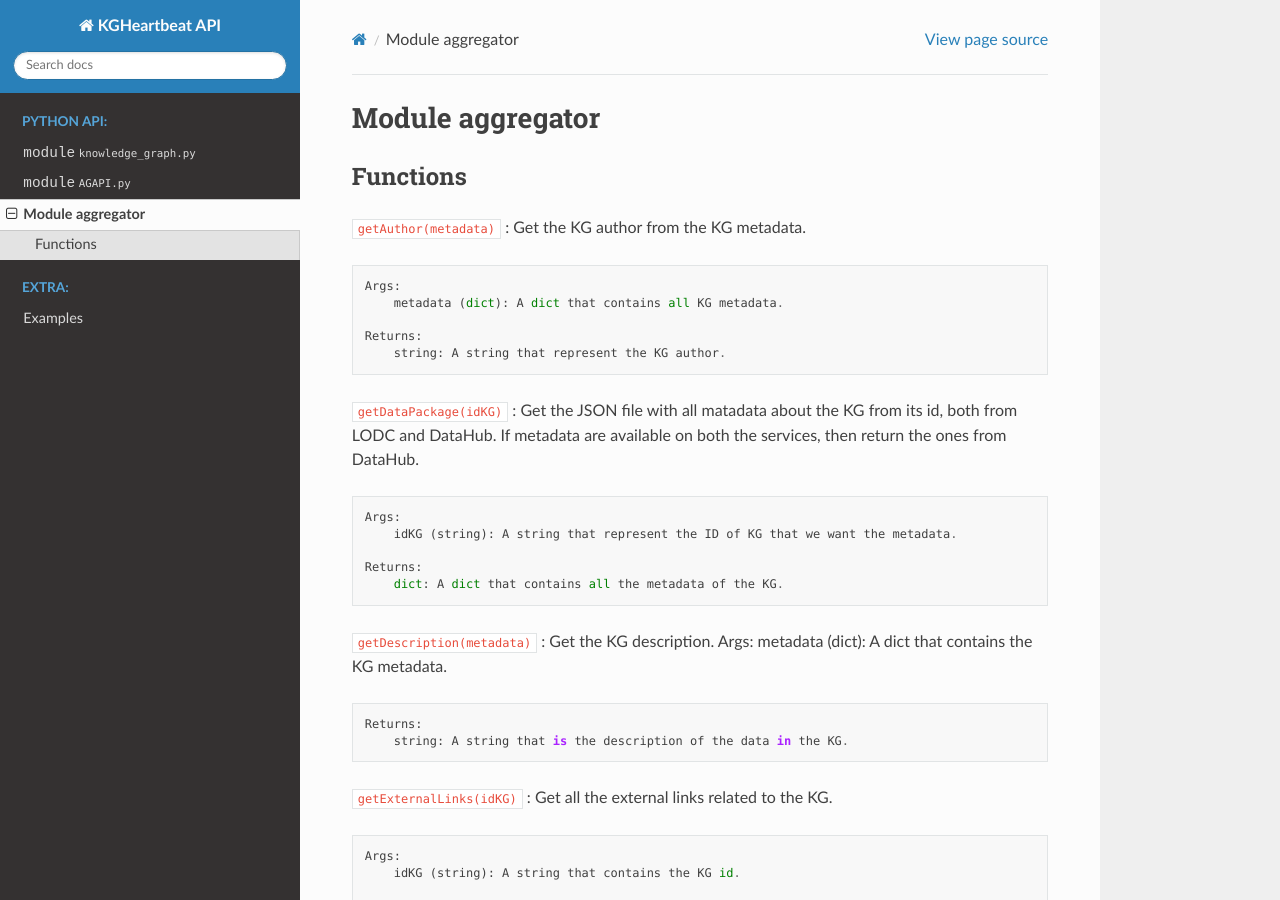
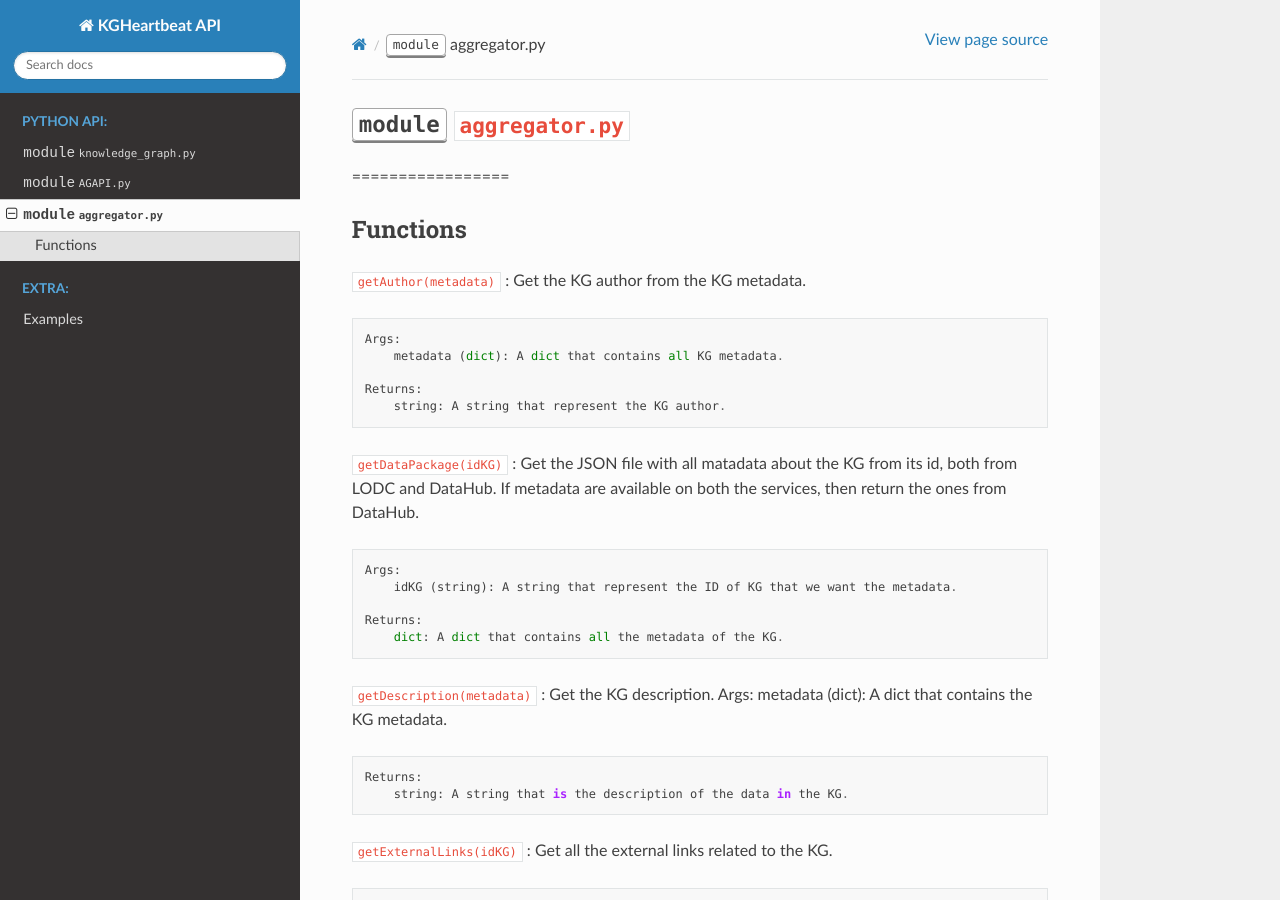
Before and after one commit to GabrieleT0/KGHeartbeat-API, a Sphinx documentation site: the page built from docs/source/api/aggregator.md, in a window 1280 px wide and 900 px high. Built offline with Sphinx 7.4.7 and the Read the Docs theme 2.0.0, drawn with Linux system fonts in a browser that asks for light colours.

```diff
--- a/docs/source/api/aggregator.md
+++ b/docs/source/api/aggregator.md
@@ -1,4 +1,4 @@
-Module aggregator
+# <kbd>module</kbd> `aggregator.py`
 =================
 
 Functions
```
